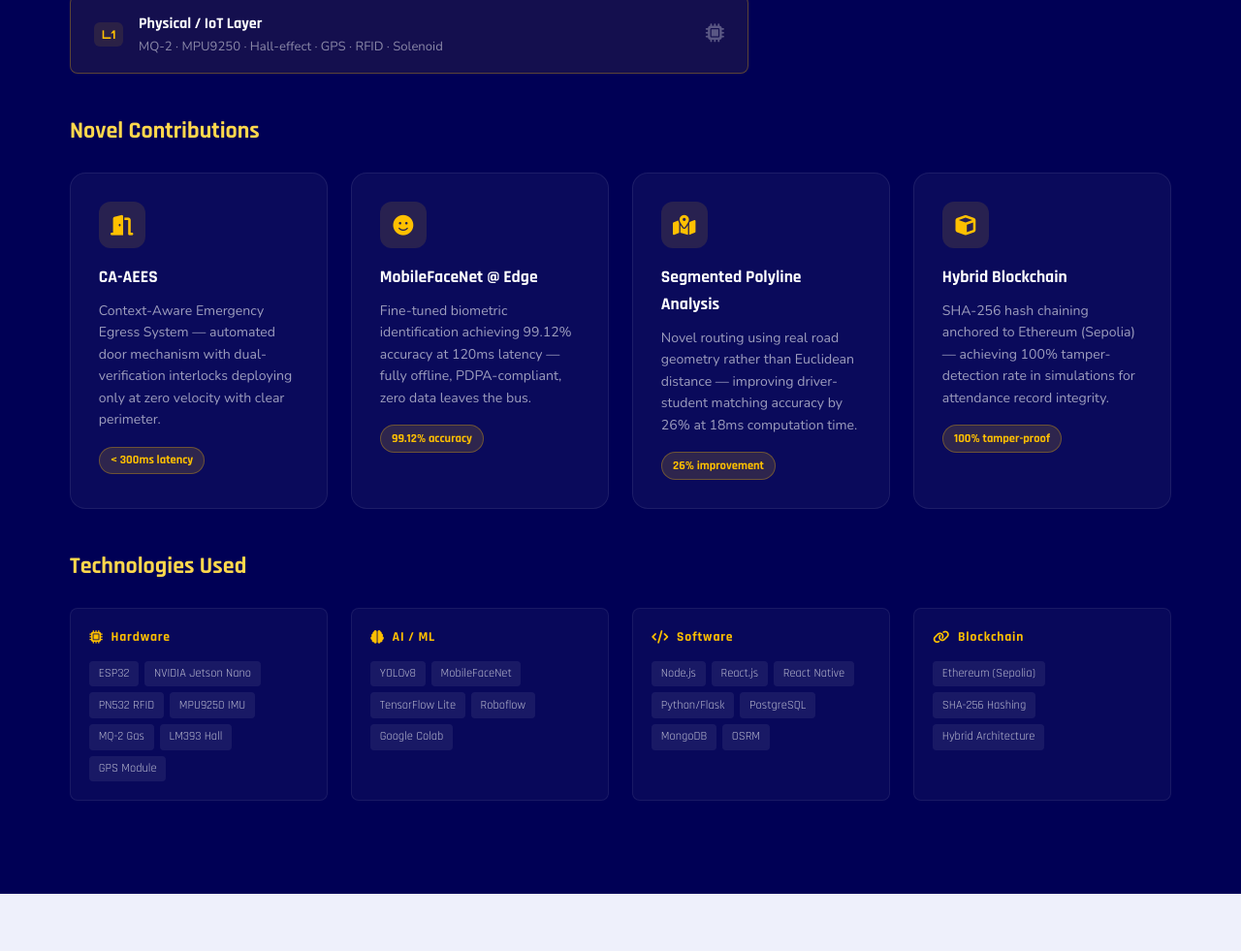
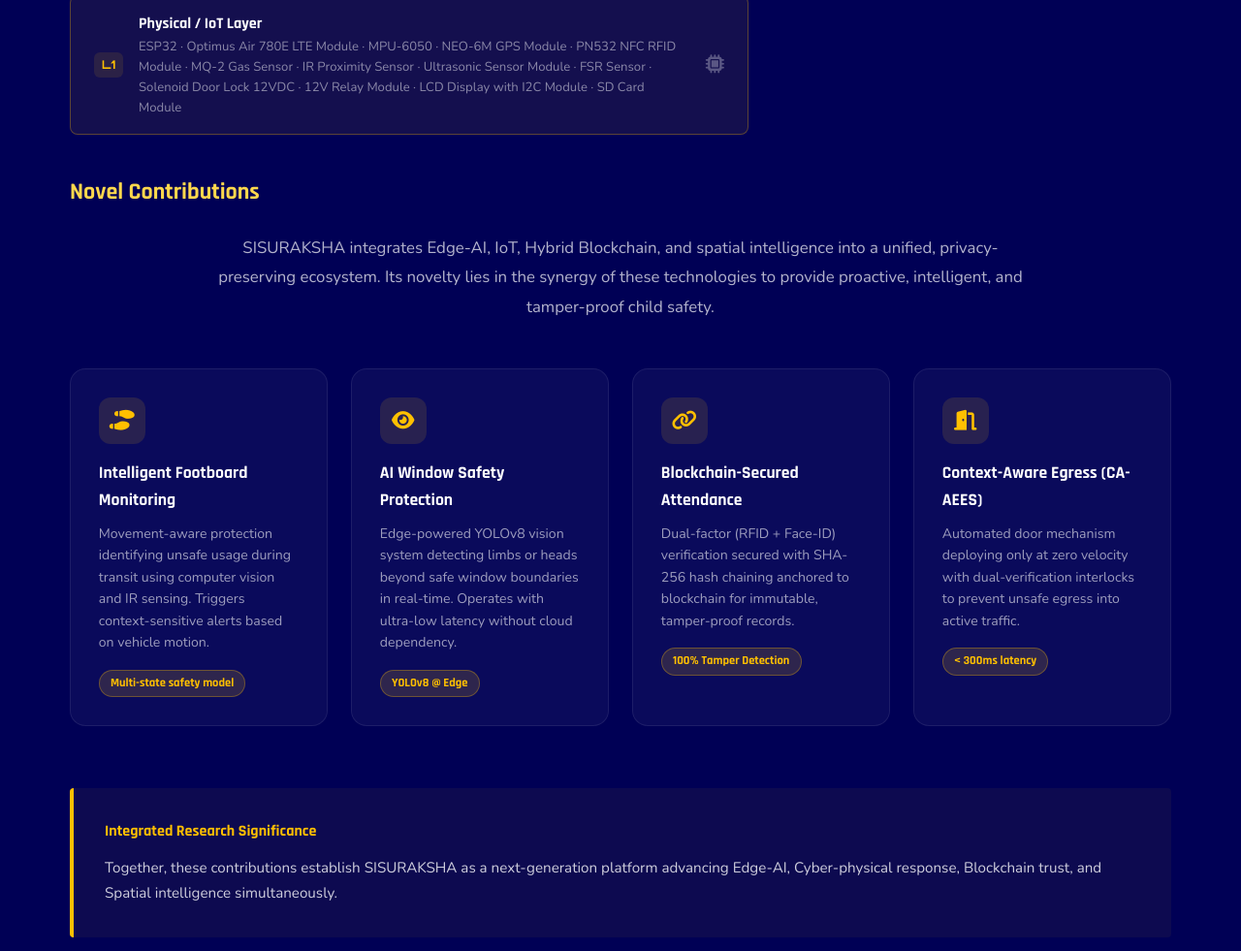
Before and after one commit to Shiranakther/sisuraksha-website, a plain HTML site: page index.html in a window 1280 px wide. Shown: the part 2459-3440 px from the top of the page at 97% size. Drawn offline with nearby package versions, Linux system fonts and the light colour scheme.

Commit message:
feat: update Edge and IoT hardware specifications and expand novel contributions section on homepage

```diff
--- a/index.html
+++ b/index.html
@@ -213,16 +213,18 @@
             <div class="layer-num">L2</div>
             <div class="layer-info">
               <div class="layer-name">Edge Processing Layer</div>
-              <div class="layer-desc">NVIDIA Jetson Nano · ESP32 · CAN Bus · Local AI Inference</div>
+              <div class="layer-desc">Raspbery PI · ESP32 · XAI Models · Local AI Inference</div>
             </div>
-            <div class="layer-icon"><i class="fas fa-cpu"></i></div>
+            <div class="layer-icon"><i class="fas fa-brain"></i></div>
           </div>
           <div class="arch-connector"></div>
           <div class="arch-layer active-layer">
             <div class="layer-num">L1</div>
             <div class="layer-info">
               <div class="layer-name">Physical / IoT Layer</div>
-              <div class="layer-desc">MQ-2 · MPU9250 · Hall-effect · GPS · RFID · Solenoid</div>
+              <div class="layer-desc">ESP32 · Optimus Air 780E LTE Module · MPU-6050 · NEO-6M GPS Module · PN532 NFC
+                RFID Module · MQ-2 Gas Sensor · IR Proximity Sensor · Ultrasonic Sensor Module · FSR Sensor · Solenoid
+                Door Lock 12VDC · 12V Relay Module · LCD Display with I2C Module · SD Card Module</div>
             </div>
             <div class="layer-icon"><i class="fas fa-microchip"></i></div>
           </div>
@@ -231,35 +233,55 @@
 
       <div class="innovations-grid">
         <h3 class="sub-title reveal">Novel Contributions</h3>
+        <p class="reveal"
+          style="max-width: 850px; margin: 0 auto 3rem; text-align: center; color: rgba(255,255,255,0.7); line-height: 1.8; font-size: 1.05rem;">
+          SISURAKSHA integrates Edge-AI, IoT, Hybrid Blockchain, and spatial intelligence into a unified,
+          privacy-preserving ecosystem. Its novelty lies in the synergy of these technologies to provide proactive,
+          intelligent, and tamper-proof child safety.
+        </p>
+
         <div class="inno-cards">
           <div class="inno-card reveal">
+            <div class="inno-icon"><i class="fas fa-shoe-prints"></i></div>
+            <h4>Intelligent Footboard Monitoring</h4>
+            <p>Movement-aware protection identifying unsafe usage during transit using computer vision and IR sensing.
+              Triggers context-sensitive alerts based on vehicle motion.</p>
+            <div class="inno-badge">Multi-state safety model</div>
+          </div>
+
+          <div class="inno-card reveal">
+            <div class="inno-icon"><i class="fas fa-eye"></i></div>
+            <h4>AI Window Safety Protection</h4>
+            <p>Edge-powered YOLOv8 vision system detecting limbs or heads beyond safe window boundaries in real-time.
+              Operates with ultra-low latency without cloud dependency.</p>
+            <div class="inno-badge">YOLOv8 @ Edge</div>
+          </div>
+
+          <div class="inno-card reveal">
+            <div class="inno-icon"><i class="fas fa-link"></i></div>
+            <h4>Blockchain-Secured Attendance</h4>
+            <p>Dual-factor (RFID + Face-ID) verification secured with SHA-256 hash chaining anchored to blockchain for
+              immutable, tamper-proof records.</p>
+            <div class="inno-badge">100% Tamper Detection</div>
+          </div>
+
+          <div class="inno-card reveal">
             <div class="inno-icon"><i class="fas fa-door-open"></i></div>
-            <h4>CA-AEES</h4>
-            <p>Context-Aware Emergency Egress System — automated door mechanism with dual-verification interlocks
-              deploying only at zero velocity with clear perimeter.</p>
+            <h4>Context-Aware Egress (CA-AEES)</h4>
+            <p>Automated door mechanism deploying only at zero velocity with dual-verification interlocks to prevent
+              unsafe egress into active traffic.</p>
             <div class="inno-badge">&lt; 300ms latency</div>
           </div>
-          <div class="inno-card reveal">
-            <div class="inno-icon"><i class="fas fa-face-smile"></i></div>
-            <h4>MobileFaceNet @ Edge</h4>
-            <p>Fine-tuned biometric identification achieving 99.12% accuracy at 120ms latency — fully offline,
-              PDPA-compliant, zero data leaves the bus.</p>
-            <div class="inno-badge">99.12% accuracy</div>
-          </div>
-          <div class="inno-card reveal">
-            <div class="inno-icon"><i class="fas fa-map-location-dot"></i></div>
-            <h4>Segmented Polyline Analysis</h4>
-            <p>Novel routing using real road geometry rather than Euclidean distance — improving driver-student matching
-              accuracy by 26% at 18ms computation time.</p>
-            <div class="inno-badge">26% improvement</div>
-          </div>
-          <div class="inno-card reveal">
-            <div class="inno-icon"><i class="fas fa-cube"></i></div>
-            <h4>Hybrid Blockchain</h4>
-            <p>SHA-256 hash chaining anchored to Ethereum (Sepolia) — achieving 100% tamper-detection rate in
-              simulations for attendance record integrity.</p>
-            <div class="inno-badge">100% tamper-proof</div>
-          </div>
+        </div>
+
+        <div class="reveal"
+          style="margin-top: 4rem; padding: 2rem; background: rgba(255,192,0,0.05); border-left: 4px solid var(--gold); border-radius: 4px;">
+          <h4 style="color: var(--gold); margin-bottom: 0.8rem; font-family: var(--font-heading);">Integrated Research
+            Significance</h4>
+          <p style="color: rgba(255,255,255,0.8); line-height: 1.7; font-size: 0.95rem;">
+            Together, these contributions establish SISURAKSHA as a next-generation platform advancing Edge-AI,
+            Cyber-physical response, Blockchain trust, and Spatial intelligence simultaneously.
+          </p>
         </div>
       </div>
 
```
